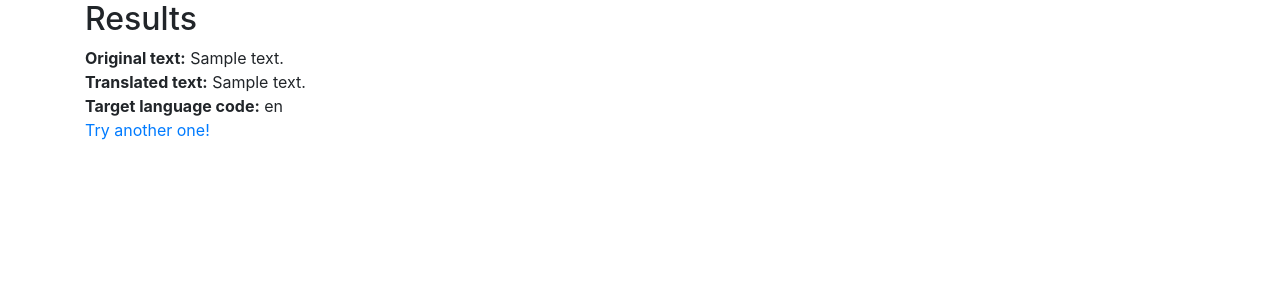
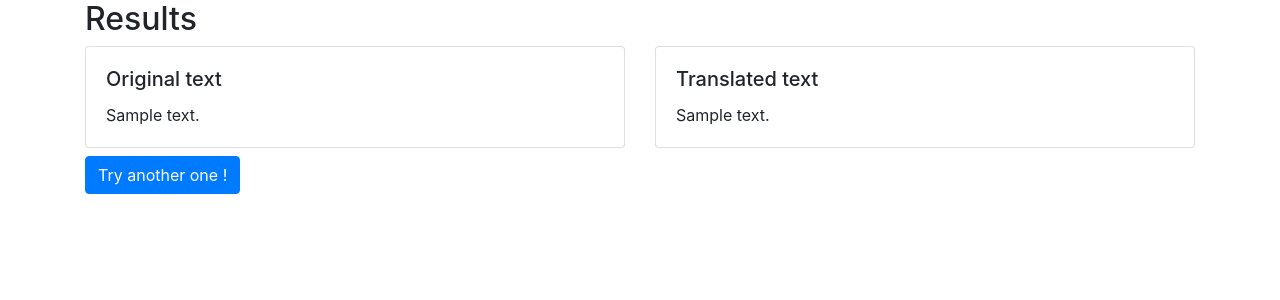
Before and after one commit to AdalbertPungu/flask-text-translator, a Flask app: template templates/results.html in a window 1280 px wide. Shown: the top 300 px of the page. Run offline with Flask 2, Linux system fonts and the light colour scheme; the template is opened without the code that fills it: most values are stand-ins (such as "Sample title", 1, 10 or a date in 2020).

Commit message:
update class

```diff
--- a/templates/results.html
+++ b/templates/results.html
@@ -1,30 +1,38 @@
 <!DOCTYPE html>
 <html lang="en">
   <head>
-        <meta charset="UTF-8">
-        <meta name="viewport" content="width=device-width, initial-scale=1.0">
-        <link rel="stylesheet" href="https://cdn.jsdelivr.net/npm/bootstrap@4.5.3/dist/css/bootstrap.min.css"
-            integrity="sha384-TX8t27EcRE3e/ihU7zmQxVncDAy5uIKz4rEkgIXeMed4M0jlfIDPvg6uqKI2xXr2" crossorigin="anonymous">
+    <meta charset="UTF-8" />
+    <meta name="viewport" content="width=device-width, initial-scale=1.0" />
+    <link
+      rel="stylesheet"
+      href="https://cdn.jsdelivr.net/npm/bootstrap@4.5.3/dist/css/bootstrap.min.css"
+      integrity="sha384-TX8t27EcRE3e/ihU7zmQxVncDAy5uIKz4rEkgIXeMed4M0jlfIDPvg6uqKI2xXr2"
+      crossorigin="anonymous"
+    />
     <title>Result</title>
   </head>
   <body>
-
 		<div class="container">
-
 			<h2>Results</h2>
-            <div>
-                <strong>Original text:</strong> {{ original_text }}
-            </div>
-            <div>
-                <strong>Translated text:</strong> {{ translated_text }}
-            </div>
-            <div>
-                <strong>Target language code:</strong> {{ target_language }}
-            </div>
-            <div>
-                <a href="{{ url_for('index') }}">Try another one!</a>
+			<div class="row mb-2">
+				<div class="col-sm-6">
+					<div class="card">
+						<div class="card-body">
+							<h5 class="card-title">Original text</h5>
+							<p class="card-text">{{ original_text }}</p>
 						</div>
 					</div>
-
+				</div>
+				<div class="col-sm-6">
+					<div class="card">
+						<div class="card-body">
+							<h5 class="card-title">Translated text</h5>
+							<p class="card-text">{{ translated_text }}</p>
+						</div>
+					</div>
+				</div>
+			</div>
+			<a type="button" class="btn btn-primary" href="{{ url_for('index') }}">Try another one !</a>
+		</div>
   </body>
 </html>
```
Lines whose indentation alone changed are shown as unchanged.
